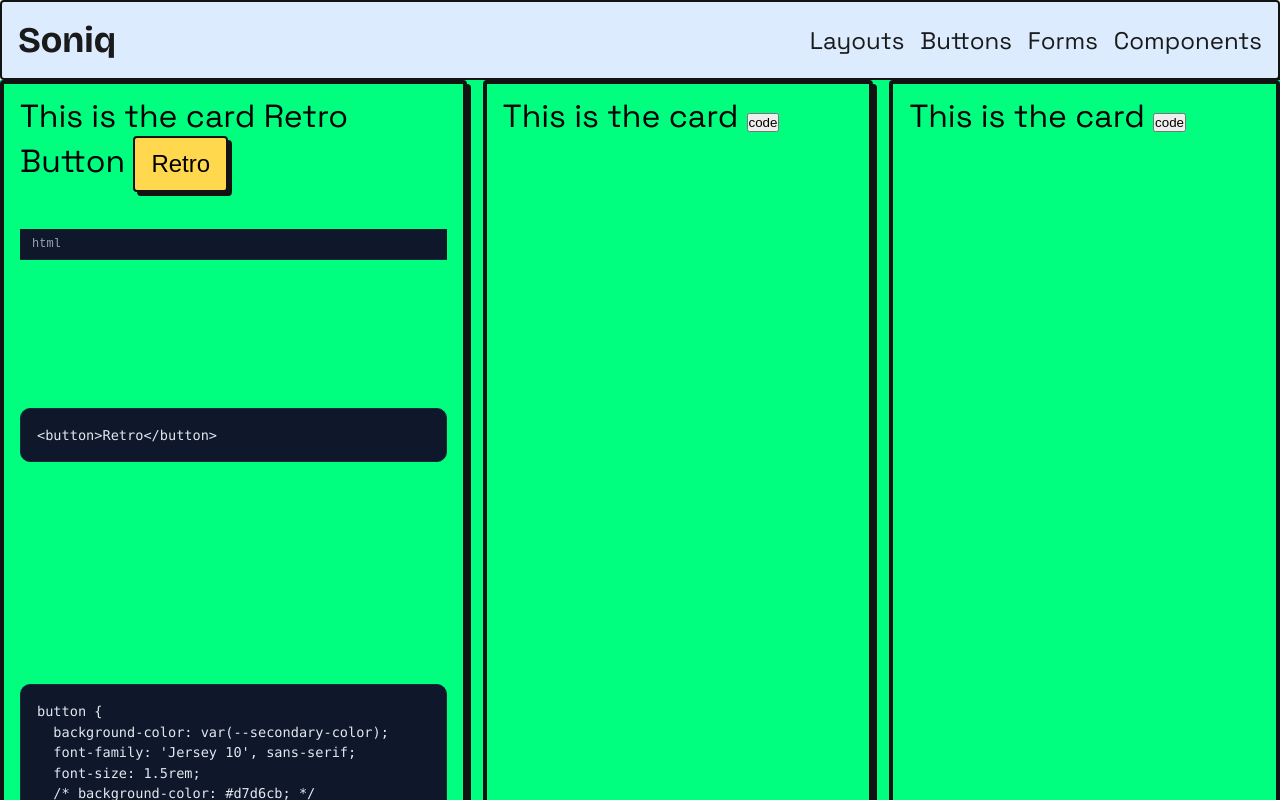
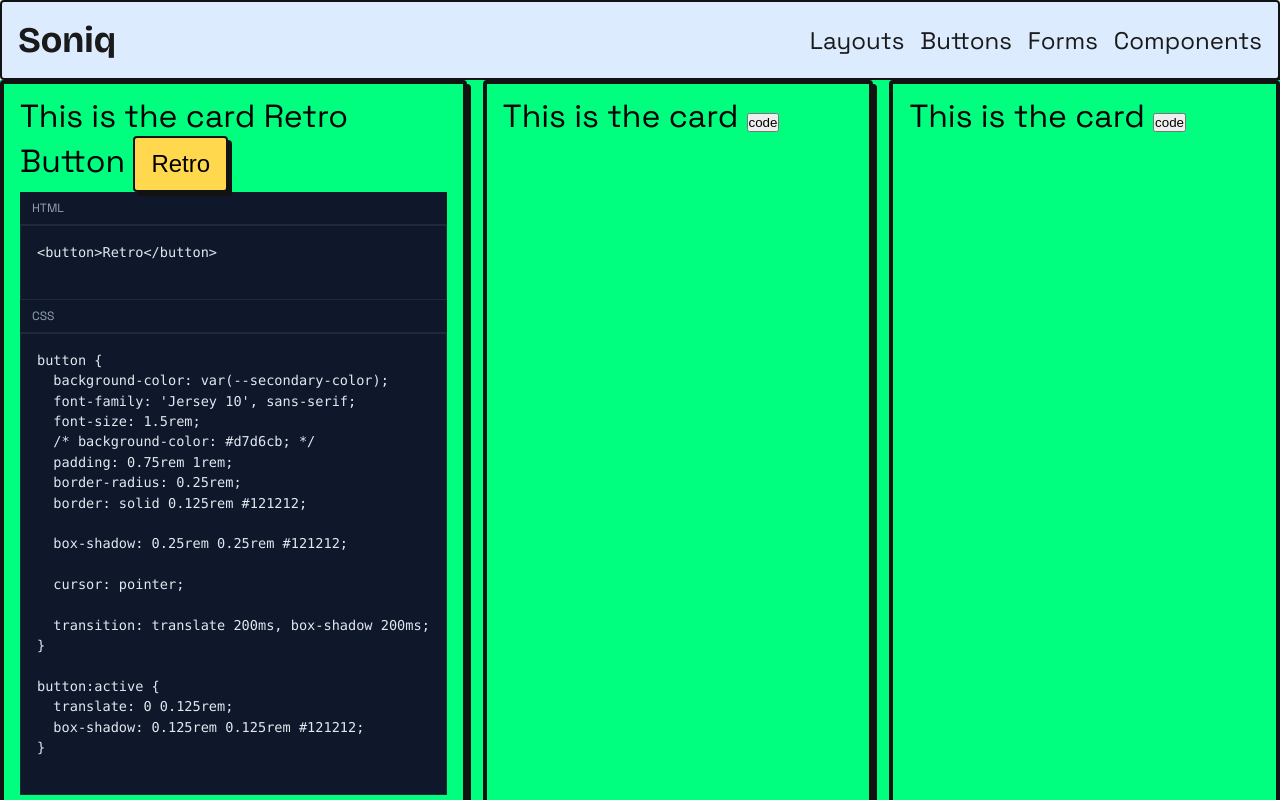
Before and after one commit to yusef-codes10/soniq, a Vue app: page /buttons in a window 1280 px wide. Shown: the top 800 px of the page. Built offline with nearby package versions, Linux system fonts and the light colour scheme.

Commit message:
wrong html tags nesting | it has been fixed

```diff
--- a/src/assets/global.css
+++ b/src/assets/global.css
@@ -108,7 +108,7 @@ h6 {
     color: #e2e8f0;
 
     padding: 16px;
-    border-radius: 10px;
+    border-radius: 0px;
 
     overflow-x: auto;
     white-space: pre;
@@ -123,3 +123,7 @@ h6 {
     font-size: 0.75rem;
     color: #94a3b8;
 }
+
+code {
+    margin: 0;
+}
--- a/src/views/ButtonsView.vue
+++ b/src/views/ButtonsView.vue
@@ -10,19 +10,19 @@ import parseVueSource from '@/utils/parseVueSource.js'
       <CardComponent v-for="btn in buttons" :key="btn.id" :title="btn.name">
         <component :is="btn?.component"></component>
         <div class="code-container">
-          <pre>
-            <div class="code-header">html</div>
-            <code>
+          <div class="code-header">HTML</div>
 
-              <div class="html code">{{ parseVueSource(btn.source).template }}</div>
-            </code>
-          </pre>
-          <pre>
-              <code>
+          <pre class="code"
+            >{{ parseVueSource(btn.source).template }}
+  </pre
+          >
 
-                <div class="css code">{{ parseVueSource(btn.source).styles }}</div>
-              </code>
-          </pre>
+          <div class="code-header">CSS</div>
+
+          <pre class="code"
+            >{{ parseVueSource(btn.source).styles }}
+  </pre
+          >
         </div>
       </CardComponent>
       <CardComponent />
```
